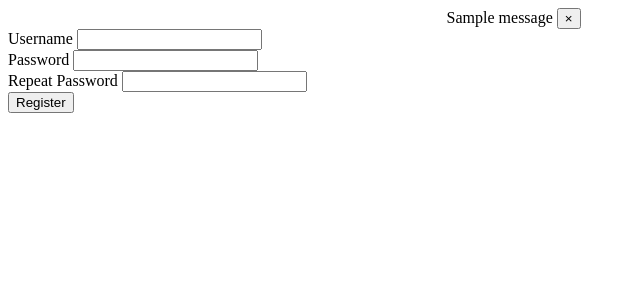
After one commit to Mabedin00/deathnotepadPlusPlus, a Flask app: page /register in a window 1280 px wide. The commit adds this page. Shown: the top 300 px of the page, without its empty margins (0-640 px from the left). Run offline with Flask 2, Linux system fonts and the light colour scheme; tables that the repository leaves empty hold one stand-in row (values such as "Sample post"); one stand-in notice (Sample message) is shown.

Commit message:
implemented registration and logging in

```diff
--- a/app/__init__.py
+++ b/app/__init__.py
@@ -1,8 +1,11 @@
 import os
 from flask import Flask, render_template
-from models import db
+from flask_login import LoginManager
+from models import db, User
+from auth import auth
 
 app = Flask(__name__)
+app.register_blueprint(auth)
 app.secret_key = os.urandom(32)
 app.config['SQLALCHEMY_DATABASE_URI'] = 'sqlite:///./static/data/database.db'
 app.config['SQLALCHEMY_TRACK_MODIFICATIONS'] = 'False'
@@ -11,8 +14,20 @@ db.init_app(app)
 #with app.app_context():
 #    db.create_all()
 
+login_manager = LoginManager()
+login_manager.init_app(app)
+login_manager.login_view = 'auth.login'
+login_manager.login_message = 'Log in to view this page.'
+login_manager.login_message_category = 'danger'
+
+
+@login_manager.user_loader
+def load_user(user_id):
+    return User.query.get(user_id)
+
+
 @app.route('/')
-def hello_world():
+def root():
     return render_template("game.html")
 
 
--- /dev/null
+++ b/app/auth.py
@@ -0,0 +1,53 @@
+from flask import Blueprint, request, session, render_template, flash, redirect, url_for
+from flask_login import login_user, logout_user
+from models import db, User
+from forms import RegisterForm, LogInForm
+
+auth = Blueprint('auth', __name__)
+
+
+@auth.route('/register', methods=['GET', 'POST'])
+def register():
+    register_form = RegisterForm()
+
+    if register_form.validate_on_submit():
+        if User.query.filter_by(username=register_form.username.data).first() is None:
+            account = User(register_form.username.data, register_form.password.data)
+            db.session.add(account)
+            db.session.commit()
+            flash('Account created!', 'success')
+            return redirect(url_for('auth.login'))
+        else:
+            flash('Username taken!', 'danger')
+    elif request.method == 'POST':
+        flash('Account creation failed!', 'danger')
+
+    return render_template('register.html', form=register_form)
+
+
+@auth.route('/login', methods=['GET', 'POST'])
+def login():
+    login_form = LogInForm()
+
+    if login_form.validate_on_submit():
+        user = User.query.filter_by(username=login_form.username.data).first()
+        if user is None:
+            flash('Username does not exist!', 'warning')
+        elif user.password != login_form.password.data:
+            flash('Incorrect password!', 'danger')
+        else:
+            login_user(user)
+            flash('Logged in successfully!', 'success')
+            return redirect(url_for('root'))
+    elif request.method == 'POST':
+        flash('Authentication failed!', 'danger')
+
+    return render_template('login.html', form=login_form)
+
+
+@auth.route('/logout', methods=['GET', 'POST'])
+def logout():
+    session.clear()
+    logout_user()
+    flash('Logged out successfully', 'success')
+    return redirect(url_for('root'))
--- a/app/forms.py
+++ b/app/forms.py
@@ -5,12 +5,12 @@ from wtforms.validators import DataRequired, Length, EqualTo
 
 class RegisterForm(FlaskForm):
     username = StringField('Username', validators=[DataRequired(), Length(max=64)])
-    password = PasswordField('Password', validators=[DataRequired(), Length(min=3, max=64)])
+    password = PasswordField('Password', validators=[DataRequired(), Length(min=8, max=64)])
     repeat = PasswordField('Repeat Password', validators=[DataRequired(), EqualTo('password')])
     submit = SubmitField('Register')
 
 
 class LogInForm(FlaskForm):
     username = StringField('Username', validators=[DataRequired(), Length(max=64)])
-    password = PasswordField('Password', validators=[DataRequired(), Length(min=3, max=64)])
+    password = PasswordField('Password', validators=[DataRequired(), Length(min=8, max=64)])
     submit = SubmitField('Log In')
--- a/app/models.py
+++ b/app/models.py
@@ -1,9 +1,10 @@
 from flask_sqlalchemy import SQLAlchemy
+from flask_login import UserMixin
 
 db = SQLAlchemy()
 
 
-class User(db.Model):
+class User(db.Model, UserMixin):
     id = db.Column(db.Integer, primary_key=True)
     username = db.Column(db.String(64), nullable=False)
     password = db.Column(db.String(64), nullable=False)
--- a/app/templates/game.html
+++ b/app/templates/game.html
@@ -9,6 +9,11 @@
     <link rel="stylesheet" href="../static/css/style.css">
 </head>
 <body>
+
+<div id="session" class="d-flex flex-row-reverse">
+    <a class="btn btn-primary mr-1" href="{{ url_for('auth.register') }}">Register</a>
+    <a class="btn btn-primary mr-1" href="{{ url_for('auth.login') }}">Log In</a>
+</div>
 
 <div style="padding-top: 100px">
     <canvas id="game_canvas"></canvas>
--- /dev/null
+++ b/app/templates/register.html
@@ -0,0 +1,40 @@
+<!DOCTYPE html>
+<html lang="en">
+<head>
+    <meta charset="UTF-8">
+    <title>Register</title>
+</head>
+<body>
+{% for type, message in get_flashed_messages(with_categories=true) %}
+    <div class="alert alert-{{ type }} mx-auto alert-dismissable" role="alert" style="width:80%;text-align:center">
+        {{ message }}
+        <button type="button" class="close" data-dismiss="alert" aria-label="Close">
+          <span aria-hidden="true">&times;</span>
+        </button>
+    </div>
+{% endfor %}
+
+<div class="card mx-auto" style="width:50%">
+    <div class="card-body">
+        <form method="POST">
+            {{ form.csrf_token }}
+            <div class="form-group">
+                <label for="username">{{ form.username.label }}</label>
+                {{ form.username() }}
+            </div>
+            <div class="form-group">
+                <label for="password">{{ form.password.label }}</label>
+                {{ form.password() }}
+            </div>
+            <div class="form-group">
+                <label for="repeat">{{ form.repeat.label }}</label>
+                {{ form.repeat() }}
+            </div>
+            <div>{{ form.submit() }}</div>
+        </form>
+    </div>
+</div>
+
+<script src="../static/js/register.js"></script>
+</body>
+</html>
```
Also changed, not shown: app/templates/login.html (added, +36 -0 lines), app/static/data/database.db, app/static/js/login.js (added), app/static/js/register.js (added).
